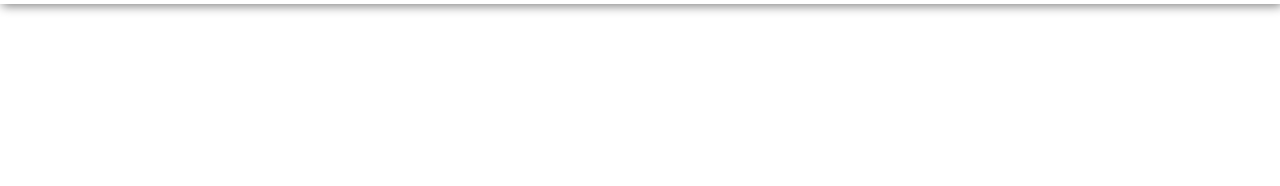
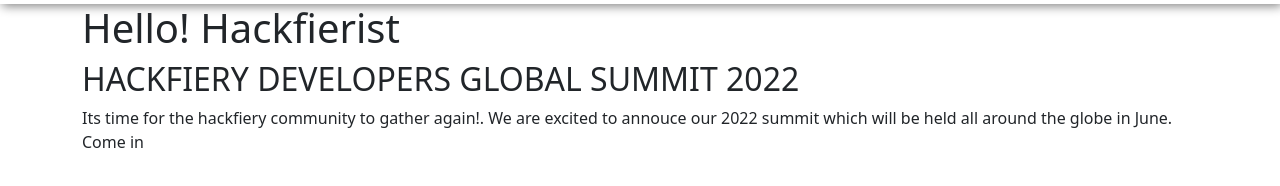
Before and after one commit to Amedzro-Elikplim/Hacfiery-Developers, a website: page index.html in a window 1280 px wide. Shown: the part 62-248 px from the top of the page. Drawn offline with nearby package versions, Linux system fonts and the light colour scheme.

Commit message:
Add headline section

```diff
--- a/index.html
+++ b/index.html
@@ -48,7 +48,7 @@
    <!--header ends here-->
 
    <!--headline section-->
-   <!-- <section class="container">
+   <section class="container">
        <div>
            <h1>Hello! Hackfierist</h1>
            <h2>HACKFIERY DEVELOPERS GLOBAL SUMMIT 2022</h2>
@@ -57,7 +57,7 @@
                Come in
            </p>
        </div>
-   </section> -->
+   </section>
    <!--headline section ends here-->
 
     <script src="https://cdn.jsdelivr.net/npm/bootstrap@5.0.2/dist/js/bootstrap.bundle.min.js" integrity="sha384-MrcW6ZMFYlzcLA8Nl+NtUVF0sA7MsXsP1UyJoMp4YLEuNSfAP+JcXn/tWtIaxVXM" crossorigin="anonymous"></script>
```
